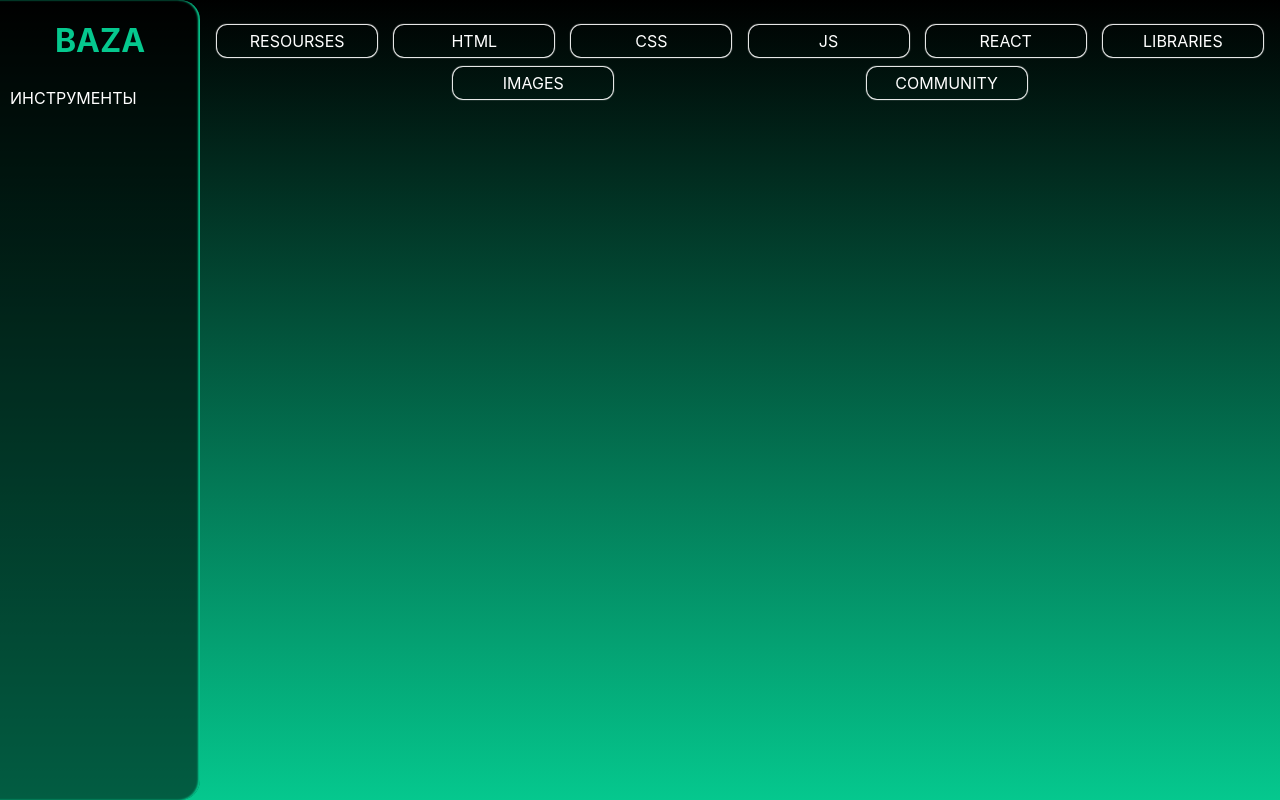
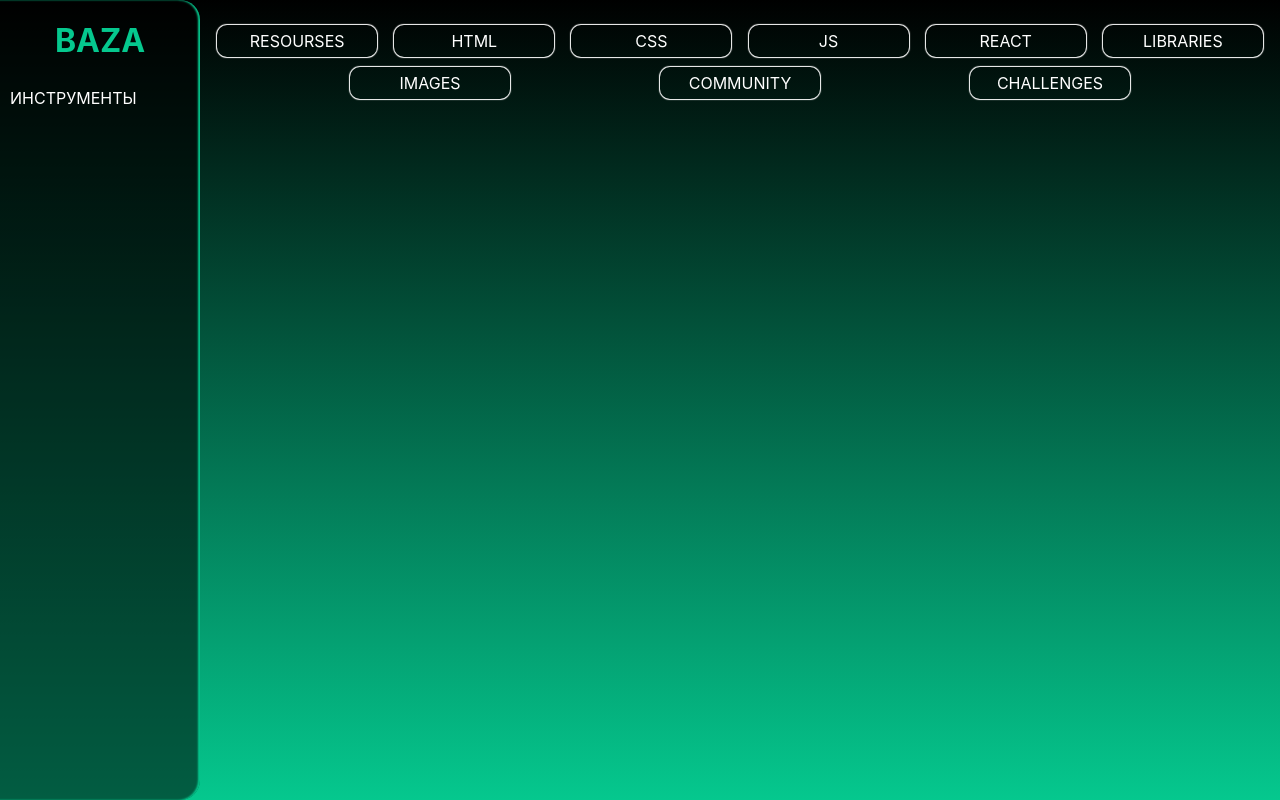
Before and after one commit to PlatenPrime/baza, a React (Create React App) app: page /tools in a window 1280 px wide. Built offline with nearby package versions, Linux system fonts and the light colour scheme.

Commit message:
Added challenges and replace ico

```diff
--- a/src/data/Links/toolsLinks.js
+++ b/src/data/Links/toolsLinks.js
@@ -33,9 +33,9 @@ export const toolsLinks = {
 
 		{
 			id: 4,
-			title: "learn.javascript",
-			link: 'https://learn.javascript.ru/',
-			img: "https://i.imgur.com/xR8WzYi.png",
+			title: "javascript.info",
+			link: 'https://javascript.info/',
+			img: "https://i.imgur.com/eKuksEP.png",
 
 		},
 
@@ -53,19 +53,20 @@ export const toolsLinks = {
 			img: "https://i.imgur.com/f9JKzRS.png",
 
 		},
+
+
 		{
 			id: 7,
-			title: "Вопросы на собеседовании",
-			link: 'https://github.com/YauhenKavalchuk/interview-questions',
-			img: "https://i.imgur.com/66DPwbO.png",
-
-		},
-
-		{
-			id: 8,
 			title: "Design Resources",
 			link: 'https://designresourc.es/',
 			img: "https://i.imgur.com/XwxKuSo.png",
+
+		},
+		{
+			id: 8,
+			title: "patterns",
+			link: 'https://www.patterns.dev/',
+			img: "https://i.imgur.com/jyjRqBX.png",
 
 		},
 
@@ -97,6 +98,13 @@ export const toolsLinks = {
 			title: "overapi html",
 			link: 'https://overapi.com/html',
 			img: "https://i.imgur.com/A5S4qGE.png",
+
+		},
+		{
+			id: 4,
+			title: "html reference",
+			link: 'https://htmlreference.io/',
+			img: "https://i.imgur.com/4HsoJg6.png",
 
 		},
 
@@ -195,6 +203,20 @@ export const toolsLinks = {
 			img: "https://i.imgur.com/N1UrS6D.png",
 
 		},
+		{
+			id: 12,
+			title: "cssanimation.rocks",
+			link: 'https://cssanimation.rocks/',
+			img: "https://i.imgur.com/wQMrOGN.png",
+
+		},
+		{
+			id: 13,
+			title: "css reference",
+			link: 'https://cssreference.io/',
+			img: "https://i.imgur.com/3XEgejp.png",
+
+		},
 
 
 
@@ -217,6 +239,13 @@ export const toolsLinks = {
 			title: "javascript-cheat-sheet",
 			link: 'https://websitesetup.org/javascript-cheat-sheet/',
 			img: "https://i.imgur.com/FrqhHCx.png",
+
+		},
+		{
+			id: 3,
+			title: "33 JS Concepts",
+			link: 'https://github.com/leonardomso/33-js-concepts',
+			img: "https://i.imgur.com/5Vq3lIX.png",
 
 		},
 
@@ -497,6 +526,59 @@ export const toolsLinks = {
 
 	],
 
+	challenges: [
+		{
+			id: 1,
+			title: "Вопросы на собеседовании",
+			link: 'https://github.com/YauhenKavalchuk/interview-questions',
+			img: "https://i.imgur.com/66DPwbO.png",
+
+		},
+		{
+			id: 2,
+			title: "frontend mentor",
+			link: 'https://www.frontendmentor.io/home',
+			img: "https://i.imgur.com/MXpagJs.png",
+
+		},
+		{
+			id: 3,
+			title: "dash",
+			link: 'https://dash.generalassemb.ly/',
+			img: "https://i.imgur.com/xNsSbe5.png",
+
+		},
+		{
+			id: 4,
+			title: "codewars",
+			link: 'https://www.codewars.com/dashboard',
+			img: "https://i.imgur.com/2hq2TdY.png",
+
+		},
+		{
+			id: 5,
+			title: "30 seconds of interviews",
+			link: 'https://30secondsofinterviews.org/',
+			img: "https://i.imgur.com/2hq2TdY.png",
+
+		},
+		{
+			id: 6,
+			title: "JavaScript Questions",
+			link: 'https://github.com/lydiahallie/javascript-questions#readme',
+			img: "https://i.imgur.com/ND6Mcxm.png",
+
+		},
+		{
+			id: 7,
+			title: "CodeAnalogies",
+			link: 'http://www.codeanalogies.com/',
+			img: "https://i.imgur.com/PEiuWNX.png",
+
+		},
+
+	]
+
 
 
 
--- a/src/data/Navbars/toolsNavbar.js
+++ b/src/data/Navbars/toolsNavbar.js
@@ -42,6 +42,11 @@ export const toolsNavbar = [
 		title: 'Community',
 		route: 'community'
 	},
+	{
+		id: 9,
+		title: 'challenges',
+		route: 'challenges'
+	},
 
 
 ]
```
Also changed, not shown: 1 other file (tests, documents, lock files or other folders).
